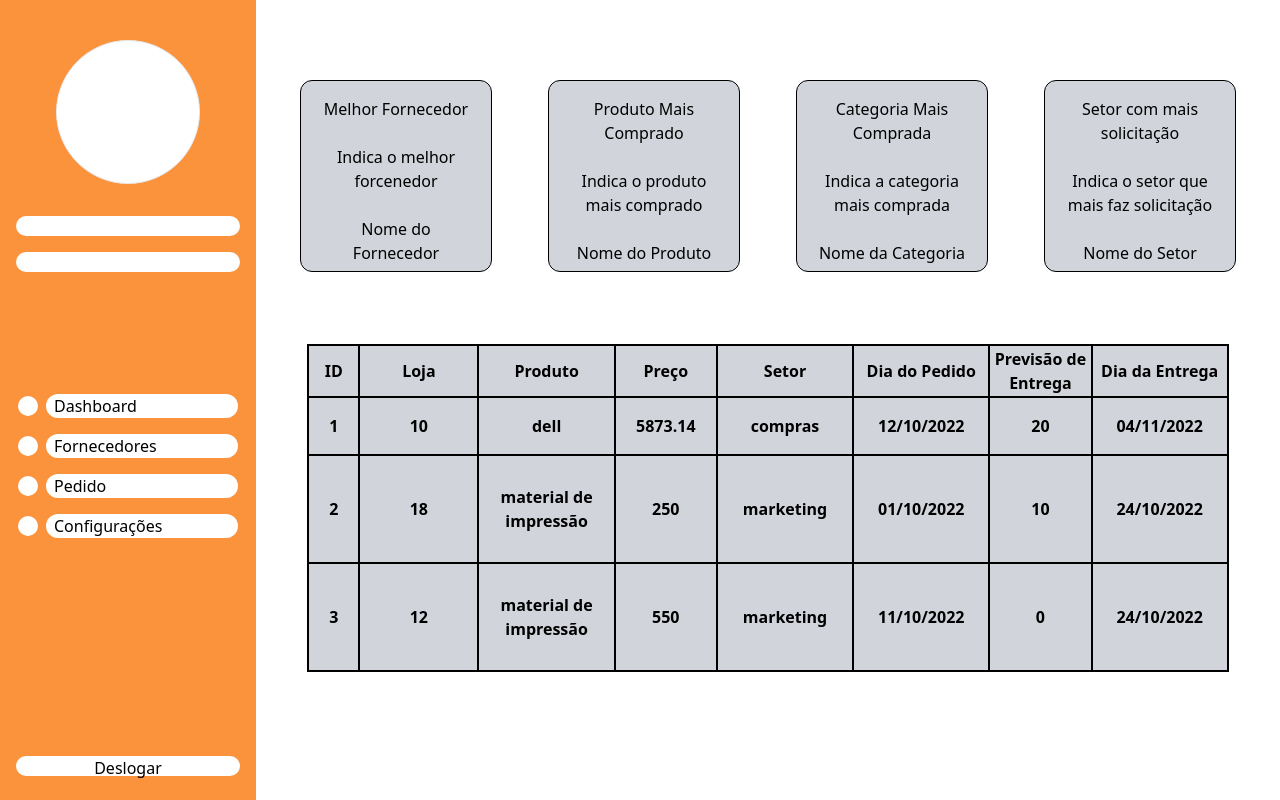
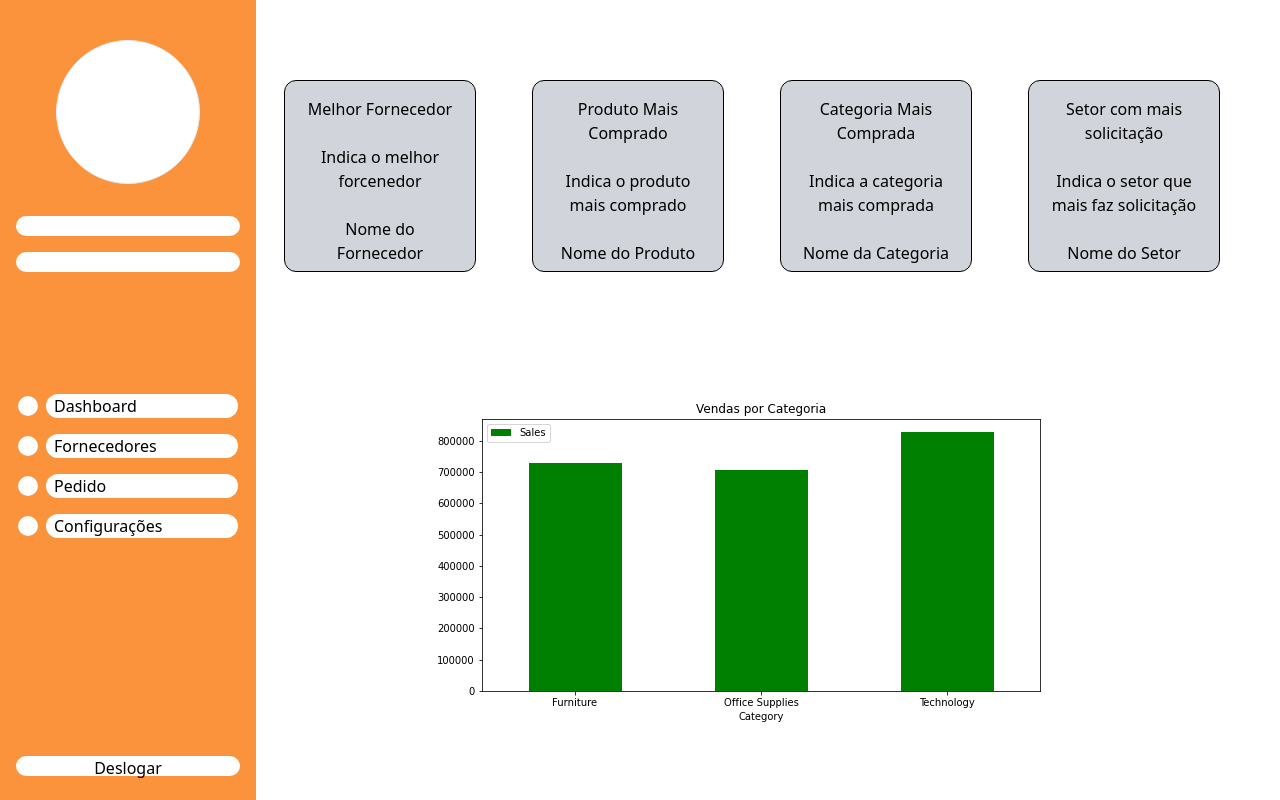
Before and after one commit to HugoSSantos/PACE, a React (Vite) app in the folder web/: page / in a window 1280 px wide. Built offline with nearby package versions, Linux system fonts and the light colour scheme.

Commit message:
update dashboard, add the graph

```diff
--- a/web/src/pages/Dashboard.tsx
+++ b/web/src/pages/Dashboard.tsx
@@ -1,6 +1,7 @@
 import { Card } from "../components/Card";
 import { SideBar } from "../components/SideBar";
 import { TableItems } from "../components/TableItems";
+
 export function Dashboard(){
 
     const elementos = [{
@@ -44,9 +45,9 @@ export function Dashboard(){
                     <Card title="Categoria Mais Comprada" description="Indica a categoria mais comprada" nomeItem="Nome da Categoria"/>
                     <Card title="Setor com mais solicitação" description="Indica o setor que mais faz solicitação" nomeItem="Nome do Setor"/>
                 </div>
-                <div className="flex flex-1 items-start justify-center object-fill">
-                    <table className="w-[90%] h-[65%] mt-14 table-fixed">
-                        {/* <caption className="my-10 text-3xl">Nossos elementos</caption> */}
+                <div className="flex flex-1 items-start justify-center object-fill mt-6">
+                    {/* <table className="w-[90%] h-[65%] mt-14 table-fixed">
+                        {/* <caption className="my-10 text-3xl">Nossos elementos</caption> }
                         <thead className="border-2 border-black bg-gray-300">
                             <th className="border-2 border-black w-6">ID</th>
                             <th className="border-2 border-black w-14">Loja</th>
@@ -72,7 +73,13 @@ export function Dashboard(){
                         <td>
                             <tr></tr>
                         </td>
-                    </table>
+                    </table> */}
+
+                    <div className="flex flex-1 w-full h-full items-center justify-center">
+                        <img src="/vendas por cartegoria.png" alt="Graph" />
+                    </div>
+
+
                 </div>
 
 
```
Also changed, not shown: web/public/vendas por cartegoria.png (added).
